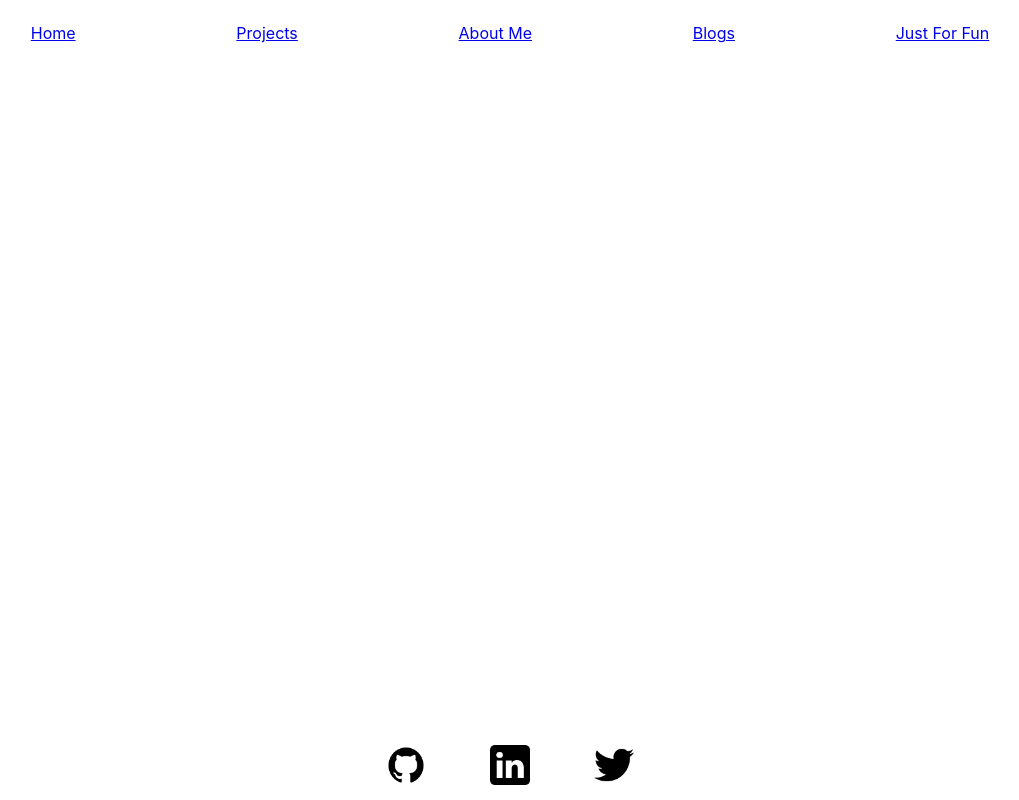
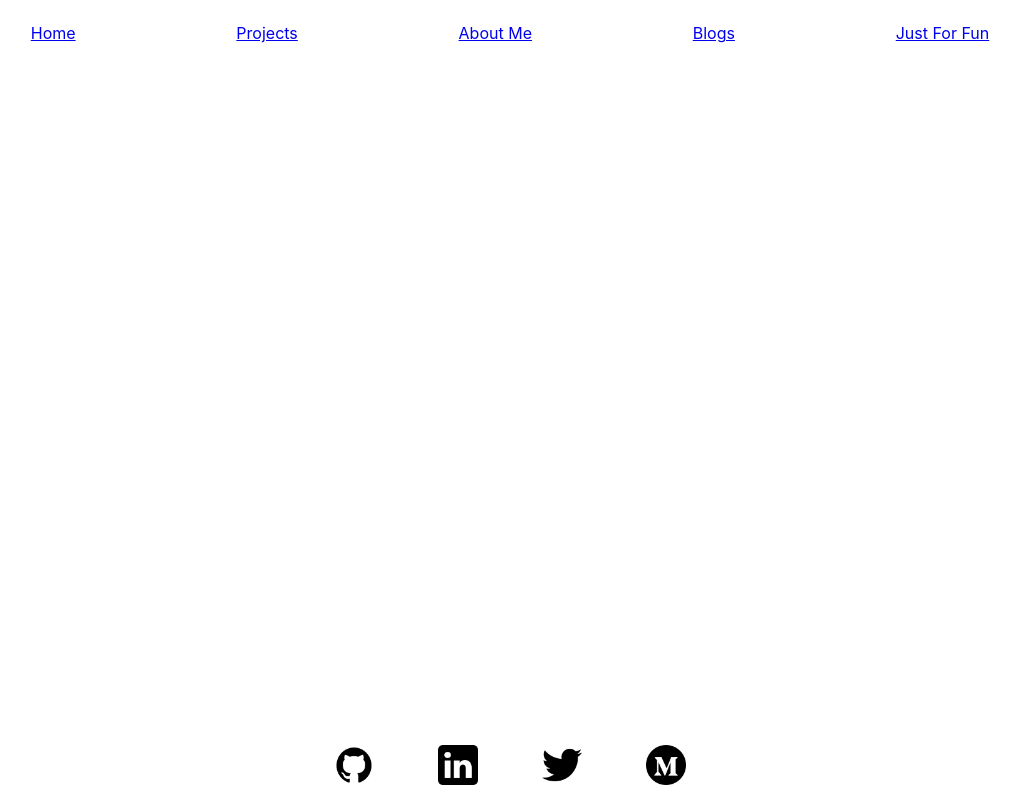
Before and after one commit to jzolo22/jz-portfolio, a React (Create React App) app: page / in a window 1280 px wide. Shown: the whole page, without its empty margins (130-1149 px from the left). Built offline with nearby package versions, Linux system fonts and the light colour scheme.

Commit message:
added medium logo

```diff
--- a/src/components/Footer.js
+++ b/src/components/Footer.js
@@ -27,6 +27,9 @@ function Footer(){
                 <StyledImg src="/images/twitterIcon.png" alt="twitter logo"/>
             </a>
 
+            <a href="https://jzolotarev.medium.com/" >
+                <StyledImg src="/images/mediumIcon.png" alt="medium logo"/>
+            </a>
         </StyledDiv>
     )
 }
```
Also changed, not shown: public/images/mediumIcon.png (added).
